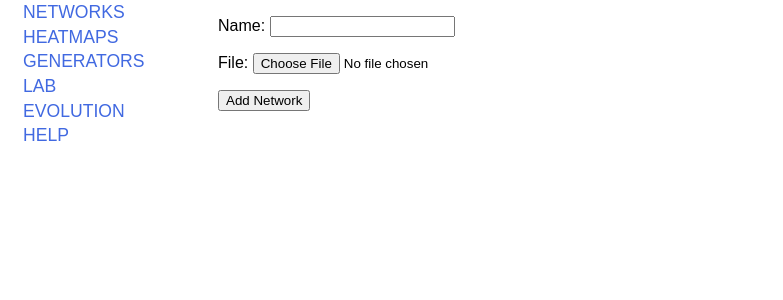
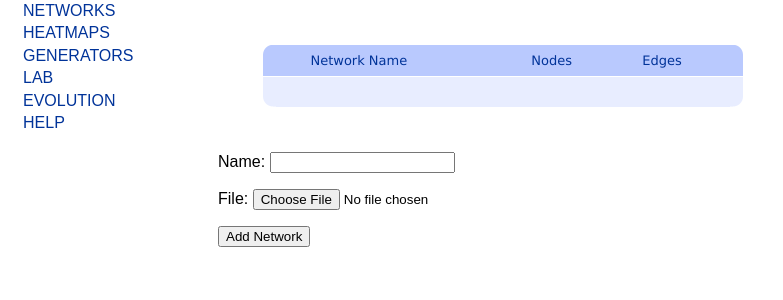
Before and after one commit to telmomenezes/synthetic, a Django app: page / in a window 1280 px wide. Shown: the part 98-398 px from the top of the page, without its empty margins (0-783 px from the left). Run offline with Django 3.2, Linux system fonts and the light colour scheme; data that the repository does not hold is empty.

Commit message:
tweaking look & feel

```diff
--- a/synweb/templates/networks.html
+++ b/synweb/templates/networks.html
@@ -1,13 +1,32 @@
 {% extends "base.html" %}
 {% block title %}Networks{% endblock %}
 {% block content %}
-
+<table id="rounded-corner">
+    <thead>
+    	<tr>
+        	<th scope="col" class="rounded-company">&nbsp;</th>
+            <th scope="col" class="rounded-q1">Network Name</th>
+            <th scope="col" class="rounded-q2">Nodes</th>
+            <th scope="col" class="rounded-q4">Edges</th>
+        </tr>
+    </thead>
+    <tfoot>
+    	<tr>
+        	<td colspan="3" class="rounded-foot-left">&nbsp;</td>
+        	<td class="rounded-foot-right">&nbsp;</td>
+        </tr>
+    </tfoot>
+    <tbody>
 {% for net in net_list %}
-    <a href="/net/{{ net.id }}">
-    {{ net.name }} (nodes:{{ net.nodes }}; edges:{{ net.edges }})
-    </a>
-    <br />
+    <tr>
+     	<td>&nbsp;</td>
+        <td><a href="/net/{{ net.id }}">{{ net.name }}</a></td>
+        <td>{{ net.nodes }}</td>
+        <td>{{ net.edges }}</td>
+    </tr>
 {% endfor %}
+</tbody>
+</table>
 
 <form action="/addnet/" method="post" enctype="multipart/form-data">{% csrf_token %}
 {{ addnetform.as_p }}
```
Also changed, not shown: synweb/static/syn.css (+78 -17 lines), synweb/static/table-images/botleft.png (added), synweb/static/table-images/botright.png (added), synweb/static/table-images/left.png (added), synweb/static/table-images/right.png (added).
